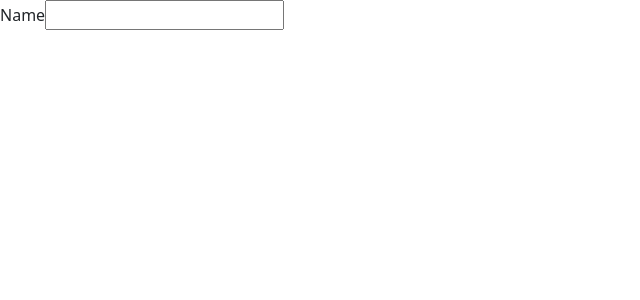
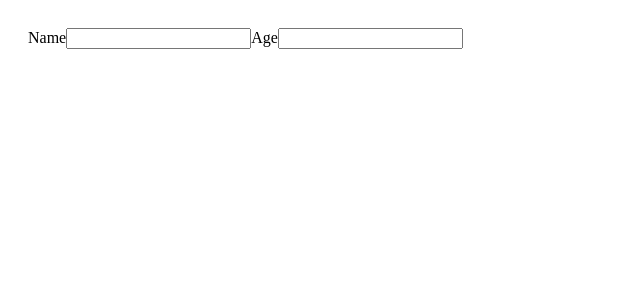
Before and after one commit to SureshMekarthi/react-app1, a React (Vite) app: page / in a window 1280 px wide. Shown: the top 300 px of the page, without its empty margins (0-640 px from the left). Built offline with nearby package versions, Linux system fonts and the light colour scheme.

Commit message:
added new input type

```diff
--- a/src/components/Form.tsx
+++ b/src/components/Form.tsx
@@ -8,6 +8,11 @@ function Form() {
           Name
         </label>
         <input id="name" type="text" className="from-control"></input>
+
+        <label htmlFor="age" className="form-label">
+          Age
+        </label>
+        <input id="age" type="number" className="from-control"></input>
       </div>
     </form>
   );
--- /dev/null
+++ b/src/index.css
@@ -0,0 +1,3 @@
+body {
+    padding :20px;
+}
--- a/src/main.tsx
+++ b/src/main.tsx
@@ -1,7 +1,9 @@
 import React from "react";
 import ReactDOM from "react-dom/client";
 import App from "./App";
-import "bootstrap/dist/css/bootstrap.css";
+import "bootstrap/dist/css/bootstrap-grid.css";
+import "./index.css";
+
 ReactDOM.createRoot(document.getElementById("root") as HTMLElement).render(
   <React.StrictMode>
     <App />
```
